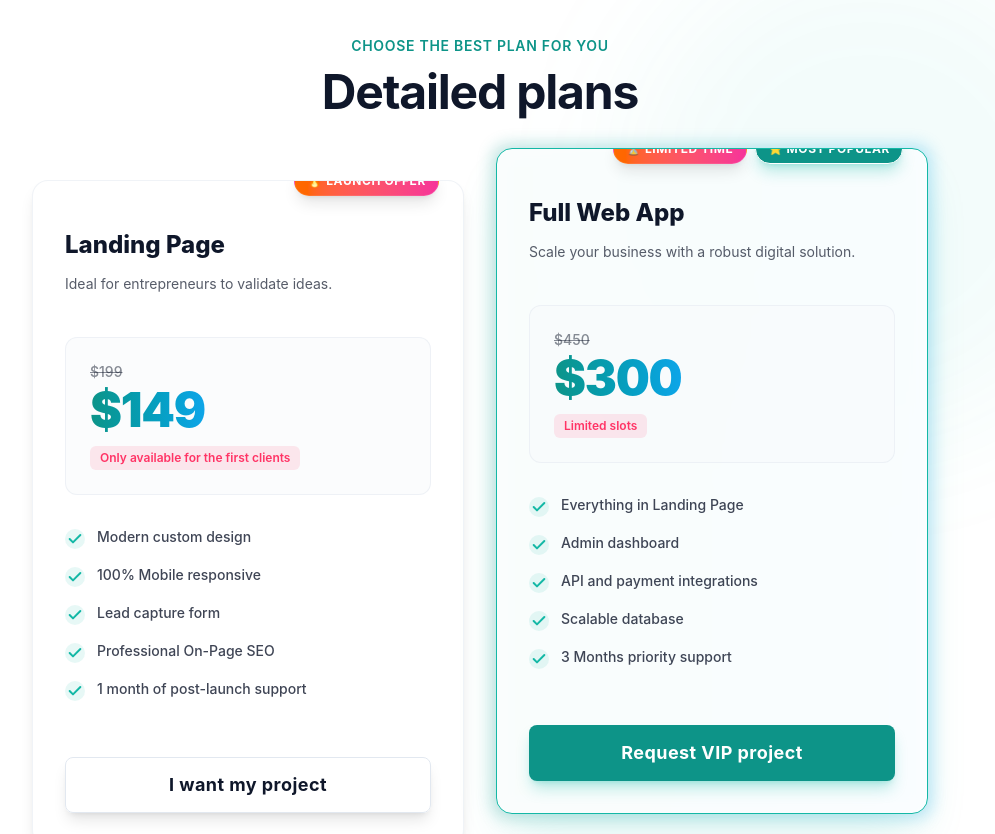
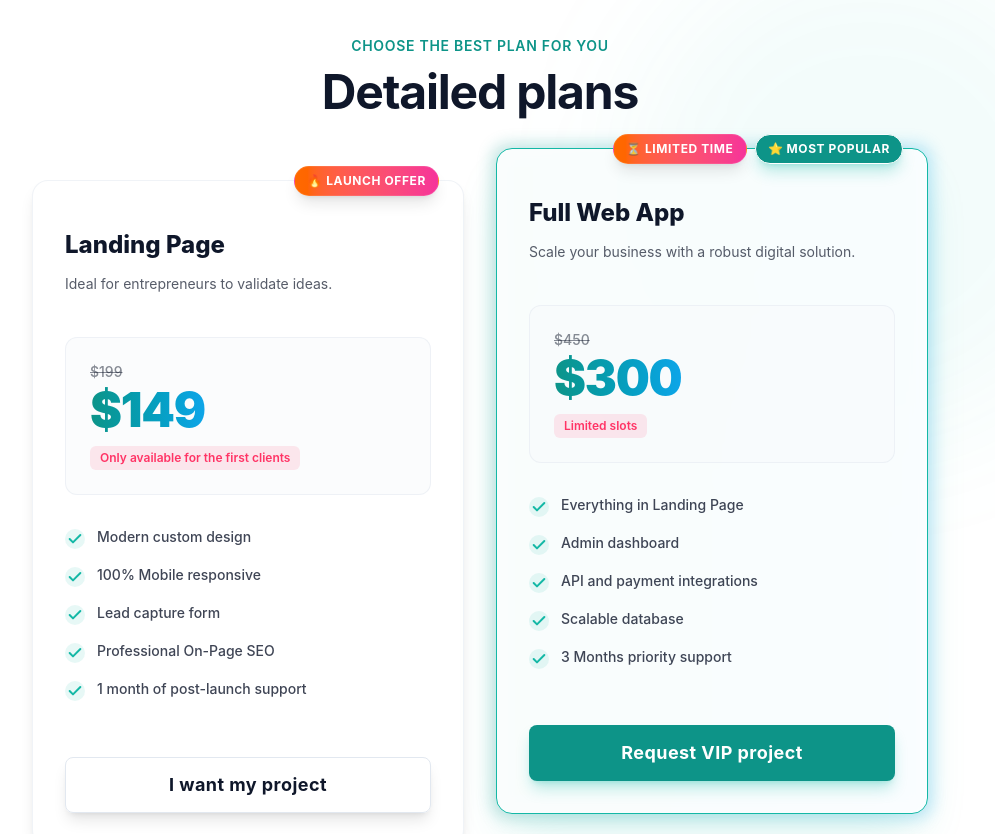
Before and after one commit to jose12335e/mgdigitaltech, a React (Vite) app: page / in a window 1280 px wide. Shown: the part 3720-4554 px from the top of the page, without its empty margins (160-1155 px from the left). Built offline with nearby package versions, Linux system fonts and the light colour scheme; no server answers; the database is empty.

Commit message:
Fix CSS layout and badge clipping in PricingSection

```diff
--- a/src/sections/PricingSection.jsx
+++ b/src/sections/PricingSection.jsx
@@ -29,17 +29,17 @@ export function PricingSection() {
               whileInView={{ opacity: 1, y: 0 }}
               viewport={{ once: true }}
               transition={{ delay: index * 0.1, duration: 0.5 }}
-              className={`relative ${plan.popular ? 'md:-mt-4 md:mb-4 z-10' : 'z-0 mt-4 h-full'}`}
+              className={`relative h-full ${plan.popular ? 'md:-mt-4 md:mb-4 z-10' : 'z-0 md:mt-4 mt-4'}`}
             >
               {/* Glow effect for popular plan */}
               {plan.popular && (
-                <div className="absolute -inset-1 bg-gradient-to-r from-primary-600 to-accent-500 rounded-2xl blur opacity-25 group-hover:opacity-40 transition duration-1000 group-hover:duration-200"></div>
+                <div className="absolute -inset-1 bg-gradient-to-r from-primary-600 to-accent-500 rounded-2xl blur opacity-25 hover:opacity-40 transition duration-1000"></div>
               )}
 
-              <Card className={`relative h-full flex flex-col p-8 transition-all hover:-translate-y-2 border ${plan.popular ? 'border-primary-500 shadow-2xl shadow-primary-500/20 bg-surface/90 backdrop-blur-sm' : 'border-border/50 hover:border-primary-500/30 shadow-lg'}`}>
+              <Card className={`overflow-visible relative h-full flex flex-col p-8 transition-all hover:-translate-y-2 border ${plan.popular ? 'border-primary-500 shadow-2xl shadow-primary-500/20 bg-surface/90 backdrop-blur-sm' : 'border-border/50 hover:border-primary-500/30 shadow-lg'}`}>
 
                 {/* Visual Badges Container */}
-                <div className="absolute top-0 right-6 transform -translate-y-1/2 flex gap-2">
+                <div className="absolute top-0 right-6 transform -translate-y-1/2 flex gap-2 z-20">
                   <span className="bg-gradient-to-r from-orange-500 to-pink-500 text-white text-[10px] md:text-xs font-bold uppercase tracking-wider py-1.5 px-3 rounded-full shadow-lg border border-white/10">
                     {t(plan.badgeKey)}
                   </span>
```
